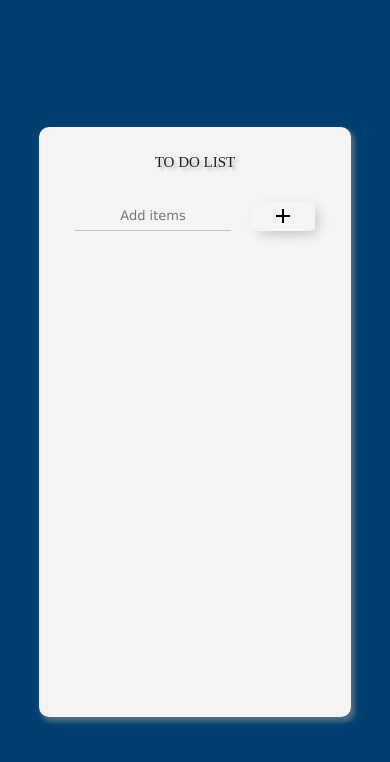
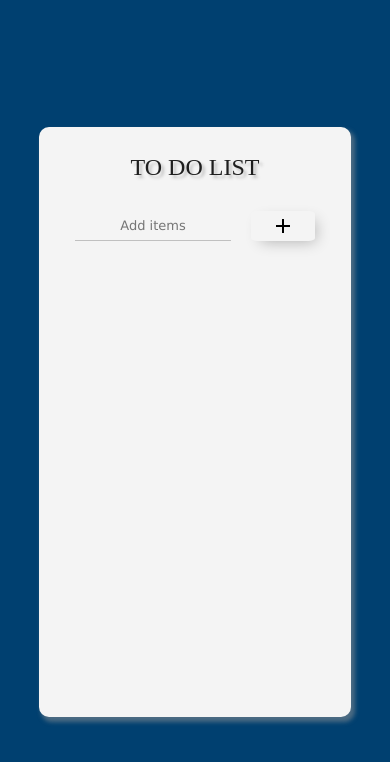
Before and after one commit to parwinakhtari/TO-DO-LIST, a React (Create React App) app: page / in a window 390 px wide. Shown: the top 762 px of the page. Built offline with nearby package versions, Linux system fonts and the light colour scheme.

Commit message:
ui change

```diff
--- a/src/styles.css
+++ b/src/styles.css
@@ -27,7 +27,7 @@
 h1 {
   margin-top: 23px;
   color: rgba(0, 0, 0, 0.87);
-  font-size: 40px;
+  font-size: 32px;
   margin-bottom: 30px;
   min-width: 64px;
   box-sizing: border-box;
@@ -51,7 +51,7 @@ input {
   margin-right: 20px;
 }
 .newBtn {
-height: 30px;
+  height: 30px;
   color: black !important;
   box-shadow: 5px 5px 15px -5px rgba(0, 0, 0, 0.3);
   border-radius: 10% !important;
@@ -97,7 +97,7 @@ ol li {
   padding: 5px;
   color: aliceblue;
   background-color: #004070;
-  box-shadow: 5px 5px  15px -5px rgba(0, 0, 0, 0.3);
+  box-shadow: 5px 5px 15px -5px rgba(0, 0, 0, 0.3);
 }
 .todo_style .del:hover {
   background-color: transparent;
@@ -113,8 +113,8 @@ ol li {
     width: 80%;
   }
   h1 {
-    margin-top:27px;
-    font-size: 15px;
+    margin-top: 27px;
+    font-size: 24px;
   }
   input {
     font-size: 13px;
@@ -127,6 +127,5 @@ ol li {
   }
   .newBtn {
     margin-left: 2px;
-
   }
 }
```
